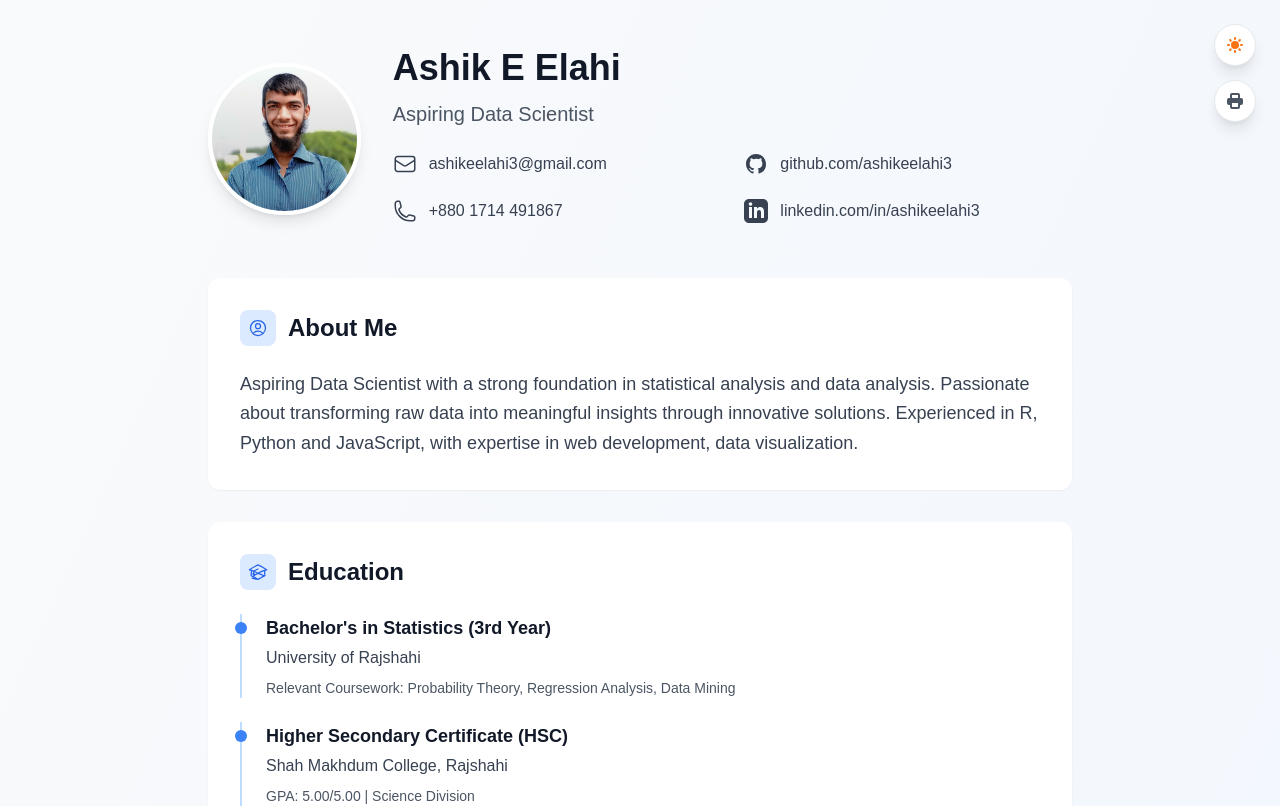
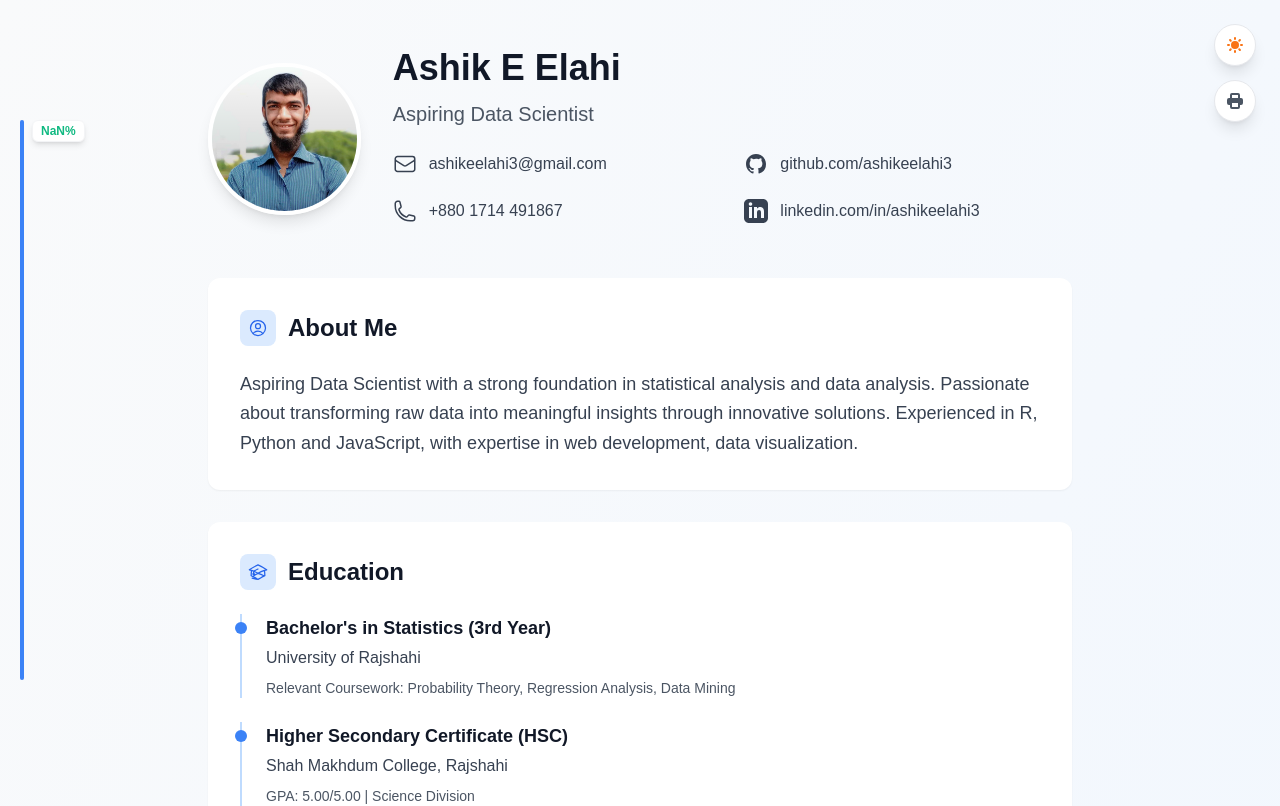
Before and after one commit to ashikeelahi3/next-portfolio, a Next.js app: page / in a window 1280 px wide. Shown: the top 806 px of the page. Built offline with nearby package versions, Linux system fonts and the light colour scheme.

Commit message:
Adding a scroll progress  bar

```diff
--- a/src/app/layout.tsx
+++ b/src/app/layout.tsx
@@ -2,6 +2,7 @@
 import PrintButton from '@/components/PrintButton';
 import './globals.css';
 import ThemeToggle from '@/components/ThemeToggle';
+import ScrollProgressBar from '@/components/ScrollProgressBar';
 
 export default function RootLayout({
   children,
@@ -9,11 +10,12 @@ export default function RootLayout({
   children: React.ReactNode
 }) {
   return (
-    <html lang="en" suppressHydrationWarning>
-      <body className="bg-gray-50 dark:bg-gray-900 transition-colors duration-200">
-        {children}
+    <html lang="en">
+      <body className="bg-gray-50 dark:bg-gray-900 text-gray-900 dark:text-gray-100">
         <ThemeToggle />
         <PrintButton />
+        <ScrollProgressBar />
+        {children}
       </body>
     </html>
   );
--- /dev/null
+++ b/src/components/ScrollProgressBar.tsx
@@ -0,0 +1,114 @@
+'use client';
+
+import { useState, useEffect } from 'react';
+import { motion, useScroll, useTransform } from 'framer-motion';
+
+export default function ScrollProgressBar() {
+  const { scrollYProgress } = useScroll();
+  const [isMounted, setIsMounted] = useState(false);
+  const [scrollPercentage, setScrollPercentage] = useState(0);
+
+  // Dynamically change the fill color from blue to purple to teal as you scroll
+  const progressColor = useTransform(
+    scrollYProgress,
+    [0, 0.5, 1],
+    ['#3B82F6', '#4F46E5', '#10B981']
+  );
+
+  // Position indicator from bottom to top based on scroll progress
+  // Modified to position the indicator lower relative to the scroll progress
+  const indicatorPosition = useTransform(
+    scrollYProgress,
+    [0, 1],
+    ['100%', '0%']
+  );
+
+  // The fill height from 0% to 100%
+  const heightProgress = useTransform(
+    scrollYProgress,
+    [0, 1],
+    ['0%', '100%']
+  );
+
+  useEffect(() => {
+    // Hide default scrollbars
+    document.documentElement.style.scrollbarWidth = 'none'; // Firefox
+    (document.documentElement.style as any).msOverflowStyle = 'none'; // IE/Edge
+
+    // Hide webkit scrollbar
+    const style = document.createElement('style');
+    style.textContent = `
+      ::-webkit-scrollbar {
+        width: 0px;
+        background: transparent;
+      }
+    `;
+    document.head.appendChild(style);
+
+    setIsMounted(true);
+
+    // Calculate scroll percentage on each scroll
+    const updateScrollPercentage = () => {
+      const scrollTop = window.scrollY;
+      const docHeight = document.documentElement.scrollHeight - window.innerHeight;
+      const scrollPercent = scrollTop / docHeight;
+      setScrollPercentage(Math.max(0, Math.min(100, Math.round(scrollPercent * 100))));
+    };
+
+    window.addEventListener('scroll', updateScrollPercentage);
+    updateScrollPercentage(); // Initial calculation
+
+    return () => {
+      // Cleanup
+      document.documentElement.style.scrollbarWidth = '';
+      (document.documentElement.style as any).msOverflowStyle = '';
+      if (document.head.contains(style)) {
+        document.head.removeChild(style);
+      }
+      window.removeEventListener('scroll', updateScrollPercentage);
+    };
+  }, []);
+
+  if (!isMounted) return null;
+
+  return (
+    <div className="fixed left-5 top-1/2 -translate-y-1/2 z-30">
+      <div className="relative h-[70vh] flex items-center">
+        <div className="relative h-full flex items-center">
+          {/* The Track */}
+          <div className="h-full w-1 bg-gray-200 dark:bg-gray-700 rounded-full overflow-hidden">
+            {/* The Fill */}
+            <motion.div
+              className="absolute bottom-0 left-0 w-full rounded-full"
+              style={{
+                height: heightProgress,
+                backgroundColor: progressColor,
+              }}
+            />
+          </div>
+
+          {/* Percentage Indicator - Modified to position it at the top of the filled portion */}
+          <motion.div
+            className="absolute left-3 min-w-[40px] text-center bg-white dark:bg-gray-800 shadow-md rounded-md px-2 py-0.5 text-xs font-semibold border border-gray-100 dark:border-gray-700 select-none pointer-events-none"
+            initial={{ top: 'calc(100% - 24px)', opacity: 0 }}
+            animate={{ opacity: 1 }}
+            style={{ top: indicatorPosition }}
+            transition={{
+              delay: 0.2,
+              type: "spring",
+              stiffness: 300,
+              damping: 30
+            }}
+          >
+            <motion.span
+              className="font-semibold"
+              style={{ color: progressColor }}
+            >
+              {scrollPercentage}%
+            </motion.span>
+          </motion.div>
+        </div>
+      </div>
+    </div>
+  );
+}
```
